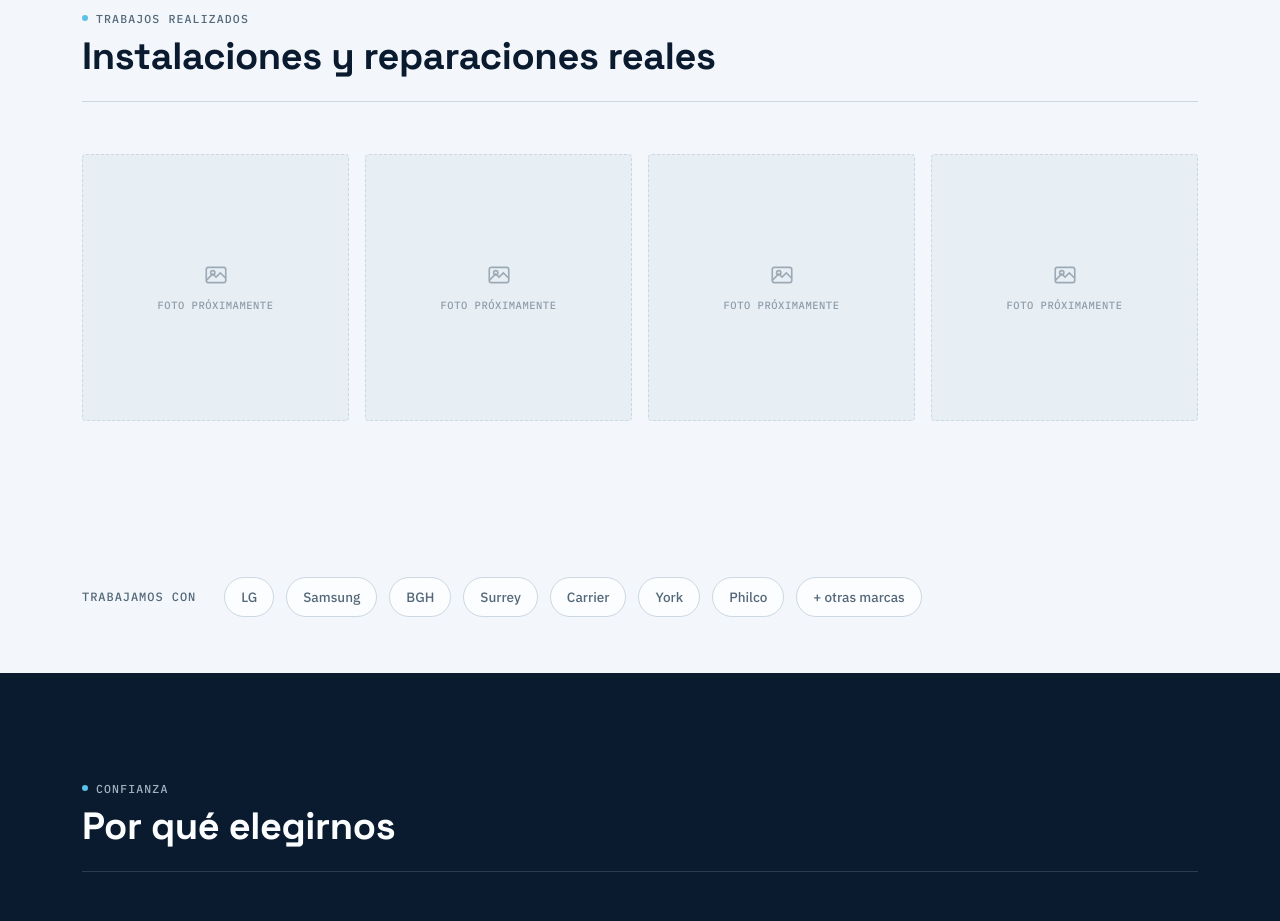
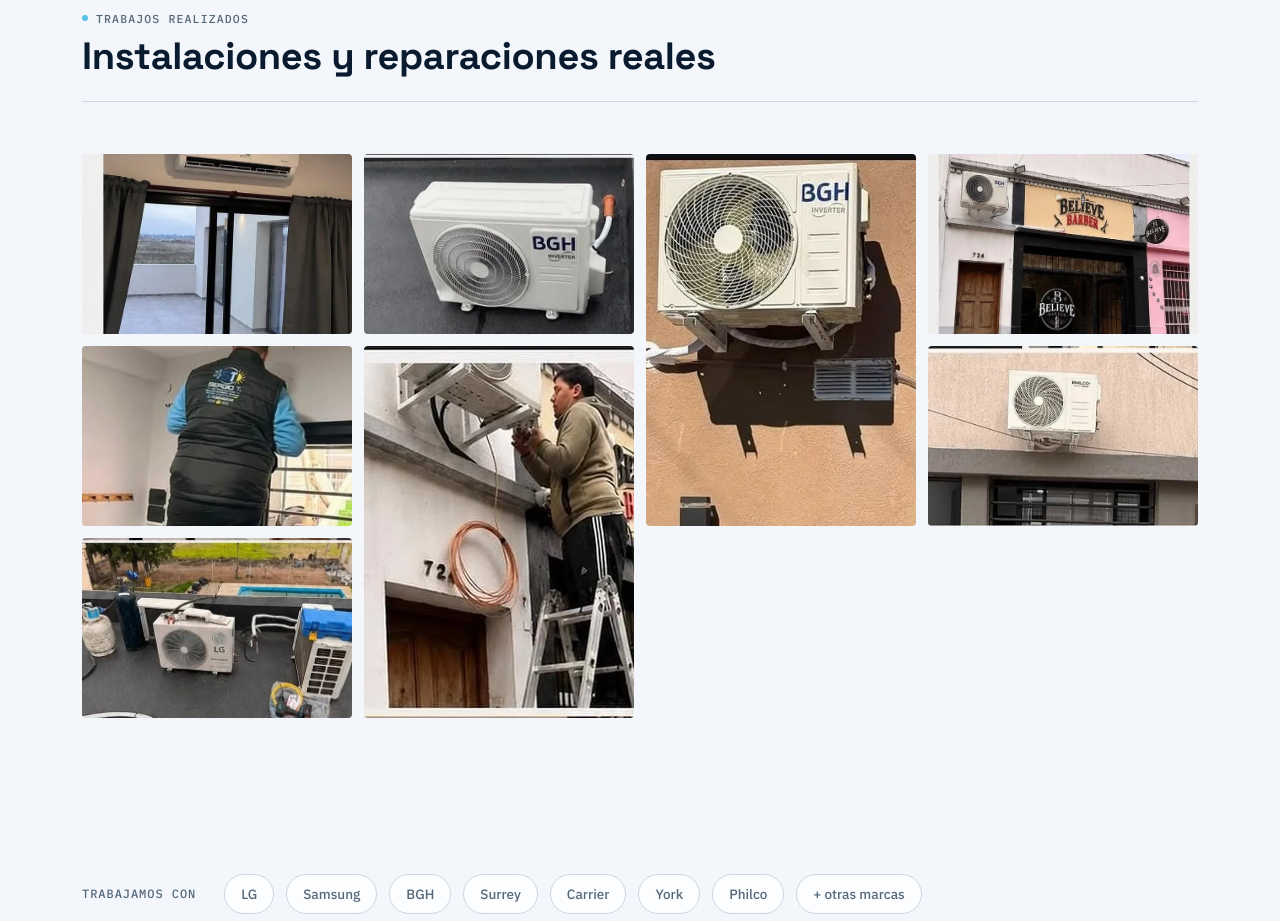
Before and after one commit to gustavo1053/sergiot-refrigeracion, a plain HTML site: page index.html in a window 1280 px wide. Shown: the part 1642-2563 px from the top of the page. Drawn offline with Linux system fonts and the light colour scheme; no server answers.

Commit message:
Add files via upload

```diff
--- a/index.html
+++ b/index.html
@@ -289,28 +289,21 @@
 
   /* ===== Trabajos realizados ===== */
   .trabajos-grid{
-    display:grid;grid-template-columns:repeat(4,1fr);gap:16px;
+    display:grid;grid-template-columns:repeat(4,1fr);grid-auto-rows:180px;gap:12px;
   }
-  @media (max-width:900px){ .trabajos-grid{grid-template-columns:repeat(2,1fr);} }
+  @media (max-width:900px){ .trabajos-grid{grid-template-columns:repeat(2,1fr);grid-auto-rows:150px;} }
   .trabajo-item{
-    aspect-ratio:1/1;
-    background:var(--panel);
-    border:1px dashed var(--line);
     border-radius:4px;
-    display:flex;flex-direction:column;align-items:center;justify-content:center;
-    gap:10px;
-    color:var(--ink-soft);
     overflow:hidden;
     position:relative;
+    background:var(--panel);
   }
+  .trabajo-item:nth-child(3),.trabajo-item:nth-child(6){grid-row:span 2;}
   .trabajo-item img{
-    width:100%;height:100%;object-fit:cover;position:absolute;inset:0;
+    width:100%;height:100%;object-fit:cover;display:block;
+    transition:transform .4s ease;
   }
-  .trabajo-item svg{width:26px;height:26px;stroke:var(--ink-soft);opacity:.5;}
-  .trabajo-item span{
-    font-family:'IBM Plex Mono',monospace;font-size:10.5px;
-    letter-spacing:.05em;text-transform:uppercase;opacity:.6;text-align:center;padding:0 10px;
-  }
+  .trabajo-item:hover img{transform:scale(1.05);}
 
   /* ===== Marcas ===== */
   .marcas{padding:56px 0;}
@@ -536,22 +529,14 @@
       </div>
     </div>
     <div class="trabajos-grid">
-      <div class="trabajo-item">
-        <svg viewBox="0 0 24 24" fill="none" stroke-width="1.5"><rect x="3" y="5" width="18" height="14" rx="2"/><circle cx="9" cy="10" r="2"/><path d="M21 15l-5-5-4 4-3-3-6 6"/></svg>
-        <span>Foto próximamente</span>
-      </div>
-      <div class="trabajo-item">
-        <svg viewBox="0 0 24 24" fill="none" stroke-width="1.5"><rect x="3" y="5" width="18" height="14" rx="2"/><circle cx="9" cy="10" r="2"/><path d="M21 15l-5-5-4 4-3-3-6 6"/></svg>
-        <span>Foto próximamente</span>
-      </div>
-      <div class="trabajo-item">
-        <svg viewBox="0 0 24 24" fill="none" stroke-width="1.5"><rect x="3" y="5" width="18" height="14" rx="2"/><circle cx="9" cy="10" r="2"/><path d="M21 15l-5-5-4 4-3-3-6 6"/></svg>
-        <span>Foto próximamente</span>
-      </div>
-      <div class="trabajo-item">
-        <svg viewBox="0 0 24 24" fill="none" stroke-width="1.5"><rect x="3" y="5" width="18" height="14" rx="2"/><circle cx="9" cy="10" r="2"/><path d="M21 15l-5-5-4 4-3-3-6 6"/></svg>
-        <span>Foto próximamente</span>
-      </div>
+      <div class="trabajo-item"><img src="trabajo-1.webp" alt="Split instalado con vista al balcón" loading="lazy"></div>
+      <div class="trabajo-item"><img src="trabajo-2.webp" alt="Unidad exterior BGH instalada" loading="lazy"></div>
+      <div class="trabajo-item"><img src="trabajo-6.webp" alt="Instalación en casa moderna" loading="lazy"></div>
+      <div class="trabajo-item"><img src="trabajo-3.webp" alt="Instalación en comercio, Believe Barber" loading="lazy"></div>
+      <div class="trabajo-item"><img src="trabajo-5.webp" alt="Técnico de Sergio T Refrigeración trabajando" loading="lazy"></div>
+      <div class="trabajo-item"><img src="trabajo-7.webp" alt="Técnico instalando unidad exterior" loading="lazy"></div>
+      <div class="trabajo-item"><img src="trabajo-4.webp" alt="Unidad Philco instalada en fachada" loading="lazy"></div>
+      <div class="trabajo-item"><img src="trabajo-8.webp" alt="Instalación LG en terraza con herramientas" loading="lazy"></div>
     </div>
   </div>
 </section>
```
Also changed, not shown: trabajo-1.webp (added), trabajo-2.webp (added), trabajo-3.webp (added), trabajo-4.webp (added), trabajo-5.webp (added), trabajo-6.webp (added), trabajo-7.webp (added), trabajo-8.webp (added).
